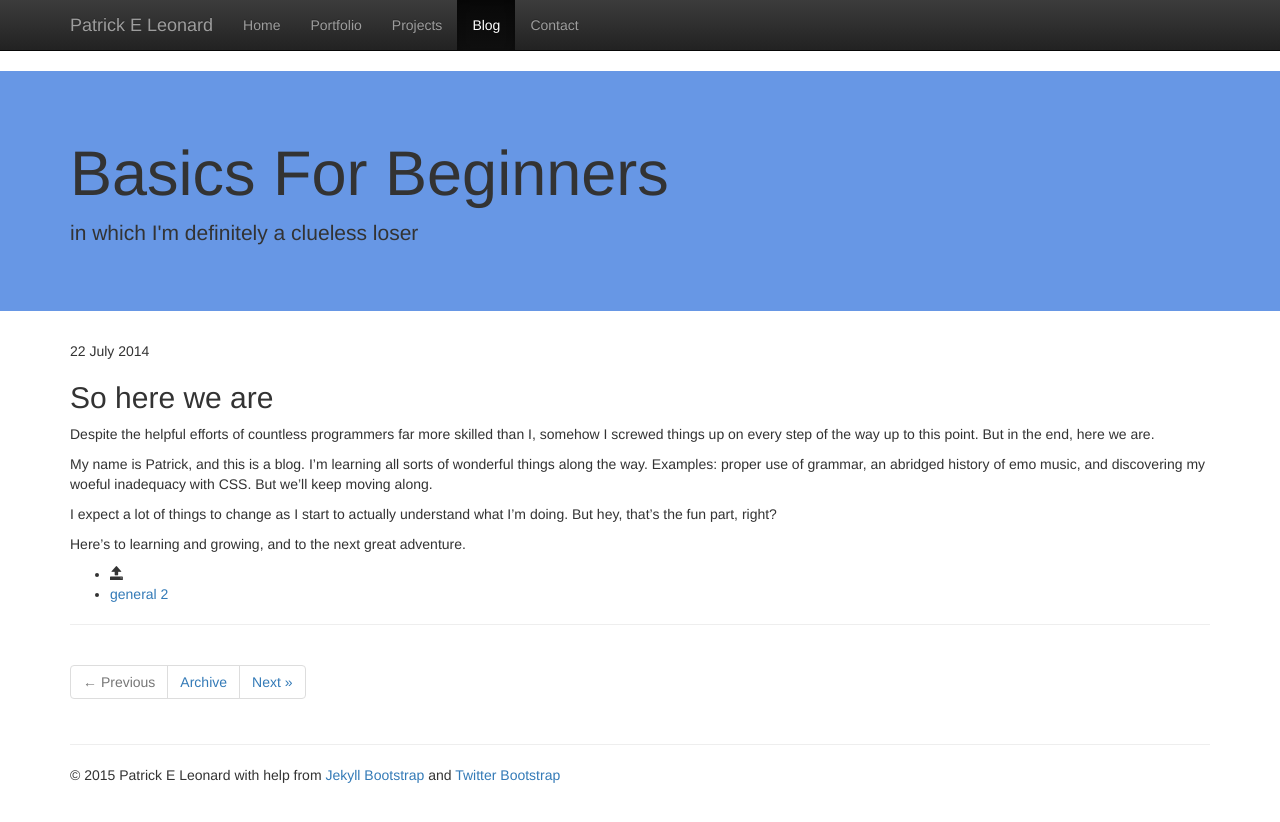
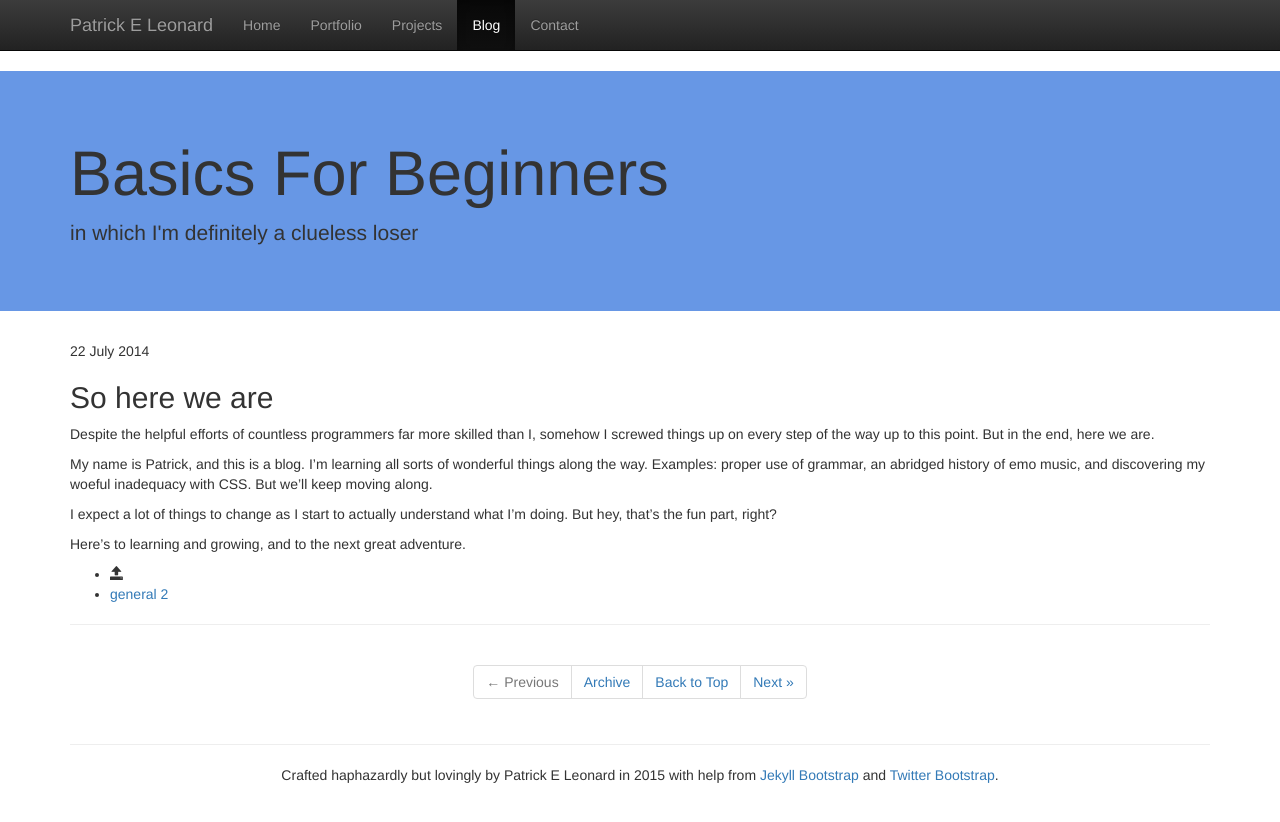
Before and after one commit to patrickeleonard/blog, a Jekyll site: the page built from _posts/2014-7-22-basics-for-beginners.md, in a window 1280 px wide. Shown: the top 822 px of the page. Built offline with Jekyll 4.4.1, drawn with Linux system fonts in a browser that asks for light colours; nearby versions of some CDN libraries; library files that are not in the unit come from our copies.

Commit message:
footer, favicon, pagination tweaks

```diff
--- a/_includes/themes/theme-patrickeleonard/default.html
+++ b/_includes/themes/theme-patrickeleonard/default.html
@@ -36,6 +36,7 @@
     <![endif]-->
 
     <!-- Fav and touch icons -->
+    <link rel="shortcut icon" href="/assets/misc/favicon.ico">
     <!-- Update these with your own images
       <link rel="shortcut icon" href="images/favicon.ico">
       <link rel="apple-touch-icon" href="images/apple-touch-icon.png">
@@ -50,6 +51,7 @@
   </head>
 
   <body>
+    <a name="top"></a>
     <nav class="navbar navbar-inverse navbar-static-top" role="navigation">
       <div class="container">
         <div class="navbar-header">
@@ -86,10 +88,8 @@
 
     <div id="footer">
       <div class="separator"></div>
-      <div class="container">
-        <p>&copy; {{ site.time | date: '%Y' }} {{ site.author.name }}
-          with help from <a href="http://jekyllbootstrap.com" target="_blank" title="The Definitive Jekyll Blogging Framework">Jekyll Bootstrap</a>
-          and <a href="http://twitter.github.com/bootstrap/" target="_blank">Twitter Bootstrap</a>
+      <div class="container" align="center">
+        <p class="footer">Crafted haphazardly but lovingly by {{ site.author.name }} in {{ site.time | date: '%Y' }} with help from <a href="http://jekyllbootstrap.com" target="_blank" title="The Definitive Jekyll Blogging Framework">Jekyll Bootstrap</a> and <a href="http://twitter.github.com/bootstrap/" target="_blank">Twitter Bootstrap</a>.
         </p>
       </div>
     </div>
--- a/_includes/themes/theme-patrickeleonard/post.html
+++ b/_includes/themes/theme-patrickeleonard/post.html
@@ -2,15 +2,6 @@
   <h1>{{ page.title }} {% if page.tagline %}<small>{{page.tagline}}</small>{% endif %}</h1>
 </div> -->
 
-
-<!-- <div class="row post-full">
-  <div class="col-xs-12">
-    <div class="date">
-      <span>{{ page.date | date_to_long_string }}</span>
-    </div>
-    <div class="content">
-      {{ content }}
-    </div> -->
 
 <div class="row post-full">
   <div class="col-xs-12">
@@ -37,6 +28,7 @@
     </ul>
   {% endunless %}
 
+  <div align="center">
     <hr>
     <ul class="pagination">
     {% if page.previous %}
@@ -45,6 +37,7 @@
       <li class="prev disabled"><a>&larr; Previous</a></li>
     {% endif %}
       <li><a href="{{ BASE_PATH }}{{ site.JB.archive_path }}">Archive</a></li>
+      <li><a href="#top">Back to Top</a></li>
     {% if page.next %}
       <li class="next"><a href="{{ BASE_PATH }}{{ page.next.url }}" title="{{ page.next.title }}">Next &raquo;</a></li>
     {% else %}
@@ -52,6 +45,7 @@
     {% endif %}
     </ul>
     <hr>
+  </div>
     {% include JB/comments %}
   </div>
 </div>
```
Also changed, not shown: other parts of _includes/themes/theme-patrickeleonard/default.html (+1 -1 lines), _theme_packages/theme-patrickeleonard/_includes/themes/theme-patrickeleonard/default.html (+5 -5 lines), _theme_packages/theme-patrickeleonard/_includes/themes/theme-patrickeleonard/post.html (+3 -9 lines), index.md (+1 -1 lines), 14 other files.
